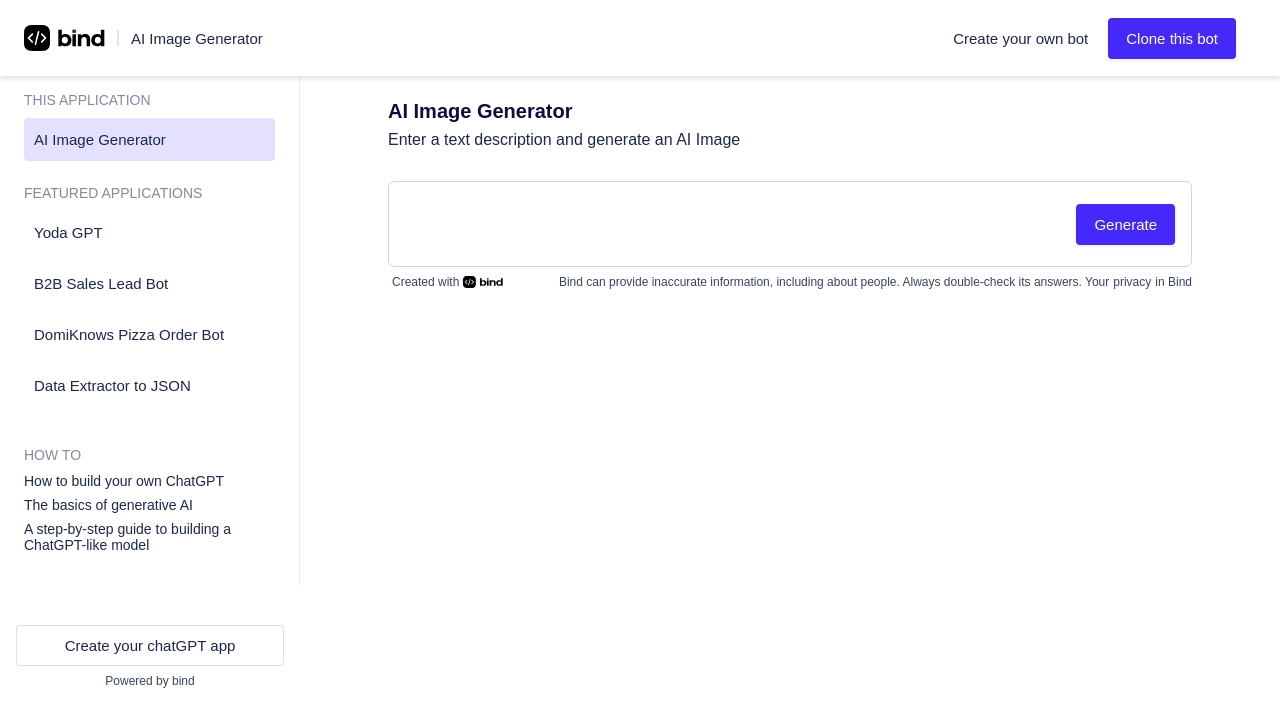
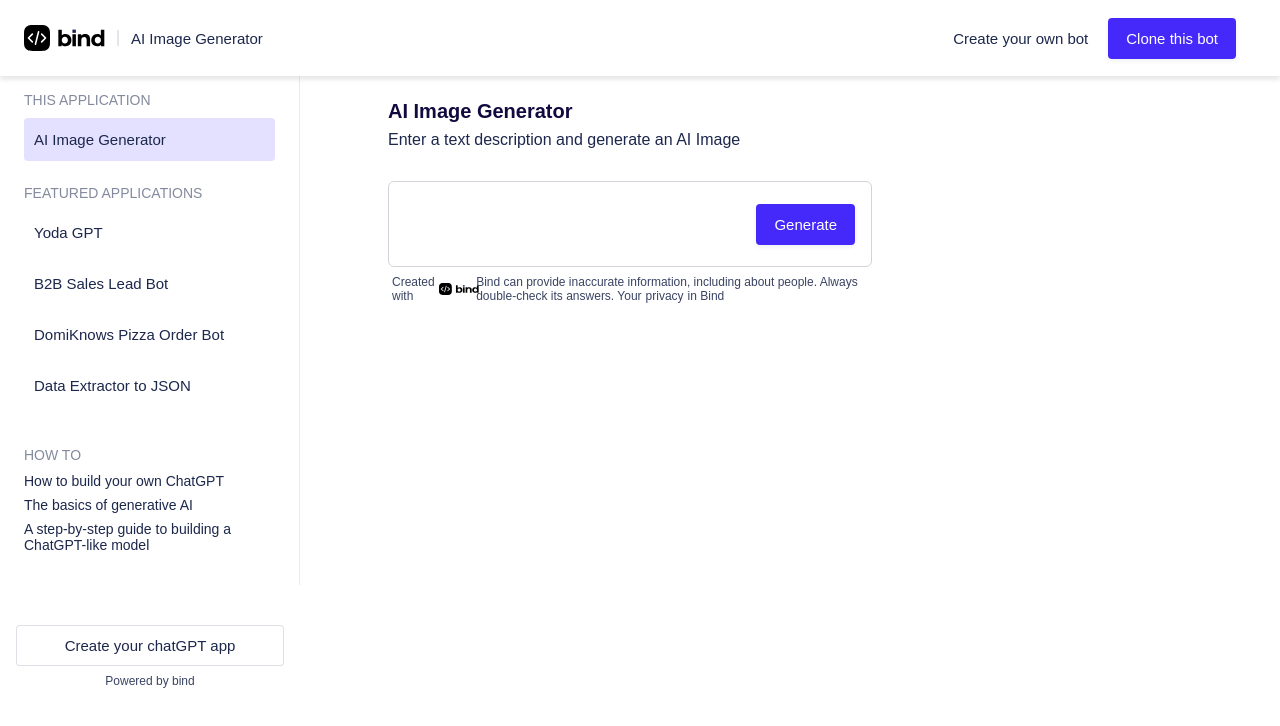
Before and after one commit to ClickAimbot/ai_image, a Next.js app: page / in a window 1280 px wide. Shown: the top 726 px of the page. Built offline with nearby package versions, Linux system fonts and the light colour scheme.

Commit message:
small design for 1440px

```diff
--- a/src/components/layout/AI-Image.js
+++ b/src/components/layout/AI-Image.js
@@ -56,7 +56,7 @@
             <div className='hidden lg:block'>
                 <Sidebar />
             </div>
-            <div className="flex flex-col mt-6 px-6 w-full lg:ml-16 lg:mr-16">
+            <div className="flex flex-col mt-6 px-6 w-full xl:mr-96 lg:ml-16 lg:mr-16">
                 <h1 className='ai-image-gen mb-2 '>AI Image Generator</h1>
                 <div className="flex flex-col">
                     <p className='ai-image-description mb-8 hidden lg:block'>Enter a text description and generate an AI Image</p>
```
